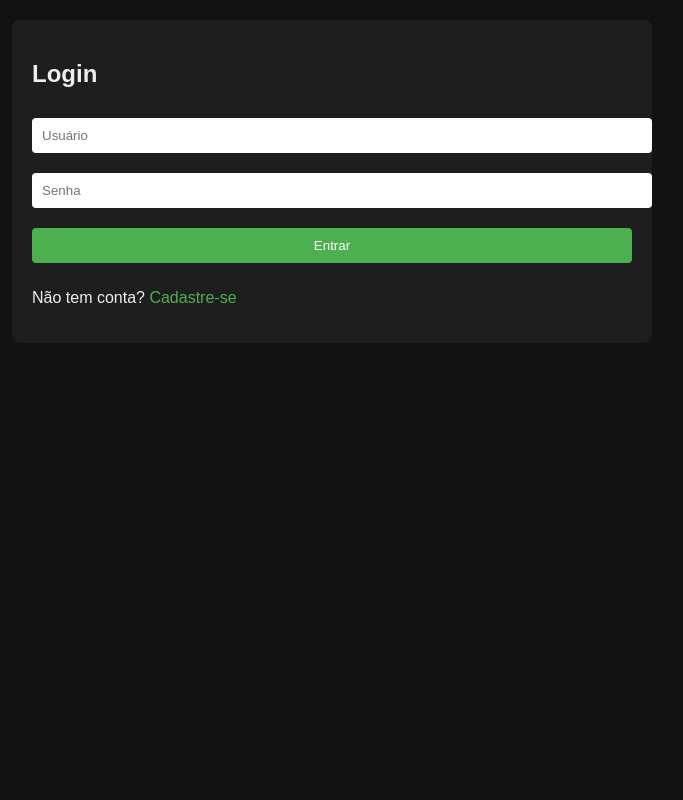
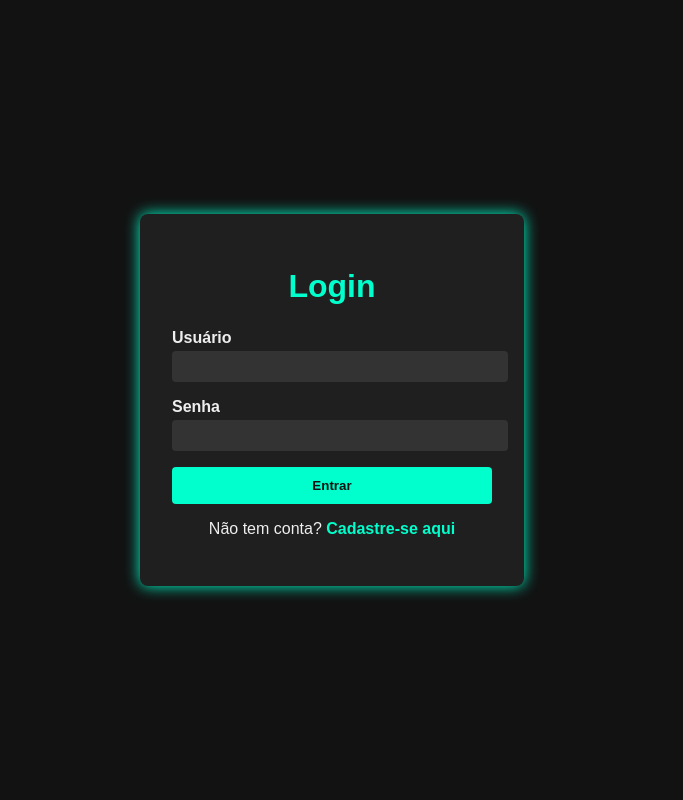
Before and after one commit to nilopb/roletainteligentanalitic, a Flask app: page /login in a window 1280 px wide. Shown: the whole page, without its empty margins (308-991 px from the left). Run offline with Flask 3, Linux system fonts and the light colour scheme.

Commit message:
Update login.html

```diff
--- a/templates/login.html
+++ b/templates/login.html
@@ -2,25 +2,106 @@
 <html lang="pt-BR">
 <head>
     <meta charset="UTF-8" />
+    <meta name="viewport" content="width=device-width, initial-scale=1" />
     <title>Login - Roleta Brasileira</title>
-  <link rel="stylesheet" href="/static/style.css" />
+    <style>
+        body {
+            font-family: Arial, sans-serif;
+            background: #121212;
+            color: #eee;
+            display: flex;
+            justify-content: center;
+            align-items: center;
+            height: 100vh;
+            margin: 0;
+        }
+        .login-container {
+            background: #1f1f1f;
+            padding: 2rem;
+            border-radius: 8px;
+            width: 320px;
+            box-shadow: 0 0 15px #00ffcc;
+        }
+        h1 {
+            text-align: center;
+            margin-bottom: 1.5rem;
+            color: #00ffcc;
+        }
+        label {
+            display: block;
+            margin-bottom: 0.25rem;
+            font-weight: bold;
+        }
+        input[type="text"], input[type="password"] {
+            width: 100%;
+            padding: 0.5rem;
+            margin-bottom: 1rem;
+            border: none;
+            border-radius: 4px;
+            background: #333;
+            color: #eee;
+        }
+        button {
+            width: 100%;
+            padding: 0.7rem;
+            background: #00ffcc;
+            border: none;
+            border-radius: 4px;
+            font-weight: bold;
+            cursor: pointer;
+            color: #121212;
+            transition: background 0.3s ease;
+        }
+        button:hover {
+            background: #00d1aa;
+        }
+        .register-link {
+            margin-top: 1rem;
+            text-align: center;
+        }
+        .register-link a {
+            color: #00ffcc;
+            text-decoration: none;
+            font-weight: bold;
+        }
+        .flash-message {
+            margin-bottom: 1rem;
+            padding: 0.5rem;
+            border-radius: 4px;
+            text-align: center;
+        }
+        .flash-message.error {
+            background: #ff4c4c;
+            color: #fff;
+        }
+        .flash-message.success {
+            background: #4caf50;
+            color: #fff;
+        }
+    </style>
 </head>
 <body>
-  <div class="container">
-    <h2>Login</h2>
+    <div class="login-container">
+        <h1>Login</h1>
         {% with messages = get_flashed_messages(with_categories=true) %}
             {% if messages %}
-        {% for category, msg in messages %}
-          <div class="alert {{ category }}">{{ msg }}</div>
+                {% for category, message in messages %}
+                    <div class="flash-message {{category}}">{{ message }}</div>
                 {% endfor %}
             {% endif %}
         {% endwith %}
         <form method="POST" action="{{ url_for('login') }}">
-      <input type="text" name="username" placeholder="Usuário" required />
-      <input type="password" name="password" placeholder="Senha" required />
+            <label for="username">Usuário</label>
+            <input type="text" id="username" name="username" required autocomplete="username" />
+
+            <label for="password">Senha</label>
+            <input type="password" id="password" name="password" required autocomplete="current-password" />
+
             <button type="submit">Entrar</button>
         </form>
-    <p>Não tem conta? <a href="{{ url_for('register') }}">Cadastre-se</a></p>
+        <div class="register-link">
+            <p>Não tem conta? <a href="{{ url_for('register') }}">Cadastre-se aqui</a></p>
+        </div>
     </div>
 </body>
 </html>
```
Lines whose indentation alone changed are shown as unchanged.
